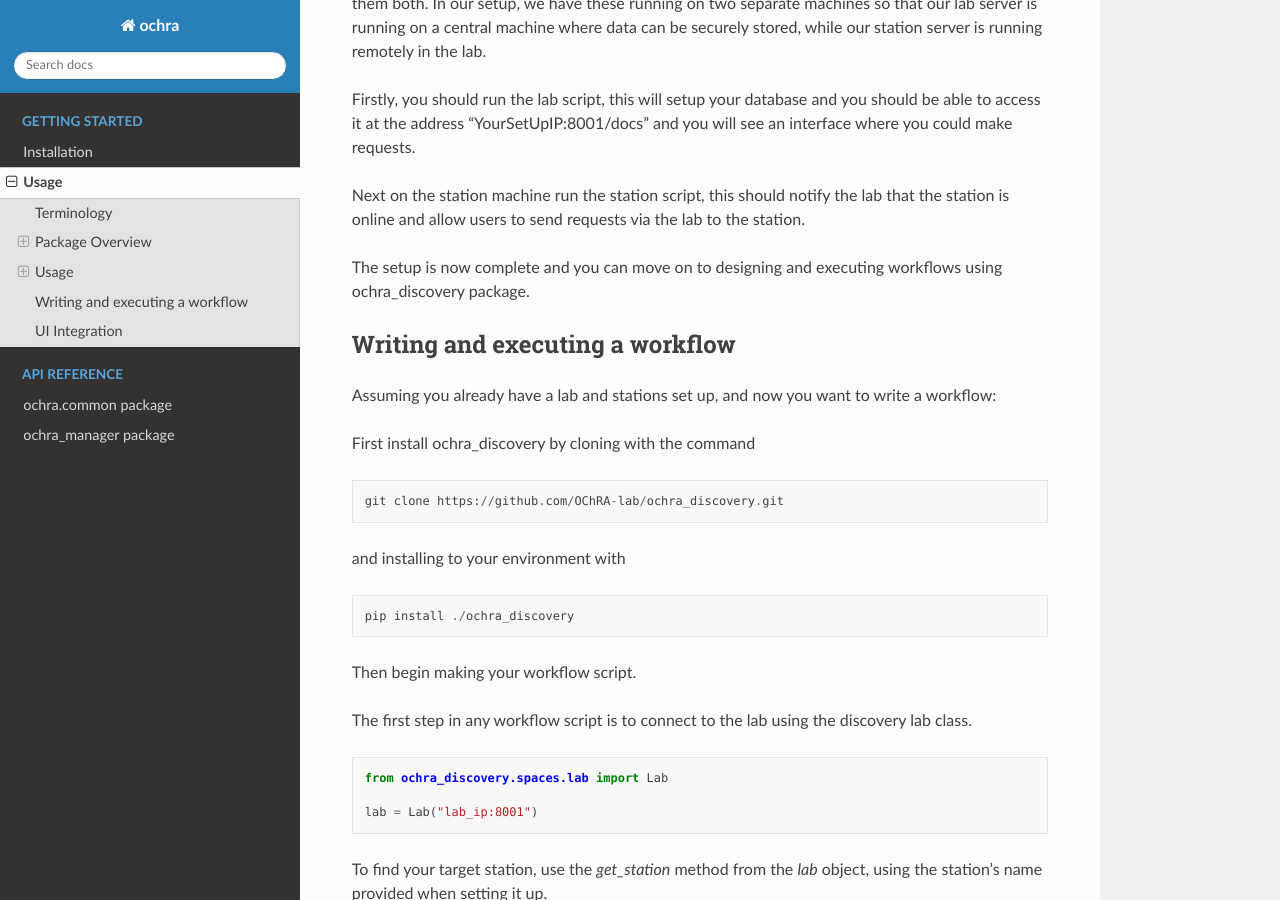
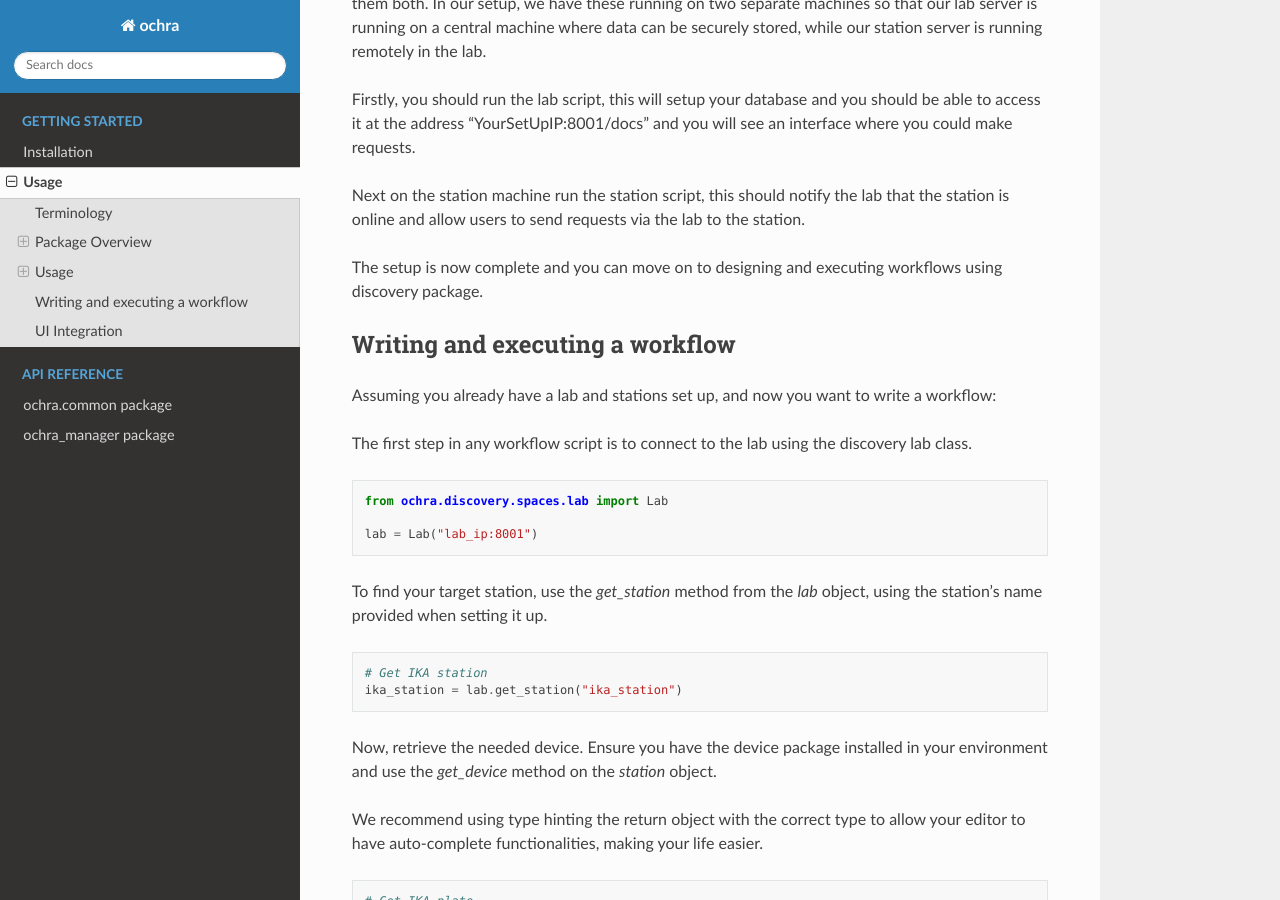
Before and after one commit to OChRA-lab/ochra, a Sphinx documentation site: the page built from docs/source/usage.rst, in a window 1280 px wide and 900 px high, scrolled down 6048 px. Built offline with Sphinx 7.4.7 and the Read the Docs theme 3.1.0, drawn with Linux system fonts in a browser that asks for light colours; some of the changed text lies outside the part shown.

Commit message:
changed old package name

```diff
--- a/docs/source/usage.rst
+++ b/docs/source/usage.rst
@@ -80,7 +80,7 @@
 
 This abstract class can be as comprehensive as you like but its ultimately just a data structure and template. For our example IKA plate, its abstract file::
 
-    from ochra_common.equipment.device import Device
+    from ochra.common.equipment.device import Device
     from pydantic import Field
 
     class IkaPlateAbstract(Device):
@@ -93,13 +93,13 @@
 
 This class represents an OChRA wrapper for the device's driver so its functionalities can be exposed in the framework.
 
-First, import and inherit from the `abstract` class defined as previously described and `RestProxyMixin` class from `ochra_common`.
+First, import and inherit from the `abstract` class defined as previously described and `RestProxyMixin` class from `ochra.common`.
 Define `__init__` method; the first call should always be the superclass init with the `name` field passed through.
 The module path will be `"YOUR_MODULE.device"` and collection `"devices"`.
 ::
 
     from .abstract import IkaPlateAbstract
-    from ochra_common.utils.mixins import RestProxyMixin
+    from ochra.common.utils.mixins import RestProxyMixin
 
     class IkaPlate(IkaPlateAbstract, RestProxyMixin):
 
@@ -138,7 +138,7 @@
 Device
 ##################
 
-This class provides an interface for the device so that any OChRA user can operate the device via the `ochra_discovery` package when developing a workflow.
+This class provides an interface for the device so that any OChRA user can operate the device via the `discovery` package when developing a workflow.
 
 Similar to the handler class, import and inherit from the `abstract` class but this time inherit from `RestProxyMixinReadOnly` instead.
 You are required to provide the `name` as part of the init method, as this will be used to find the corresponding device handler when executing issued commands.
@@ -146,7 +146,7 @@
 ::
 
     from .abstract import IkaPlateAbstract
-    from ochra_common.utils.mixins import RestProxyMixinReadOnly
+    from ochra.common.utils.mixins import RestProxyMixinReadOnly
 
     class IkaPlate(IkaPlateAbstract, RestProxyMixinReadOnly):
         def __init__(self, name):
@@ -237,30 +237,17 @@
 
 Next on the station machine run the station script, this should notify the lab that the station is online and allow users to send requests via the lab to the station.
 
-The setup is now complete and you can move on to designing and executing workflows using ochra_discovery package.
+The setup is now complete and you can move on to designing and executing workflows using discovery package.
 
 Writing and executing a workflow
 ---------------------------------------
 
 Assuming you already have a lab and stations set up, and now you want to write a workflow:
 
-First install ochra_discovery by cloning with the command
-::
-
-    git clone https://github.com/OChRA-lab/ochra_discovery.git
-
-and installing to your environment with
-::
-
-    pip install ./ochra_discovery
-
-
-Then begin making your workflow script.
-
 The first step in any workflow script is to connect to the lab using the discovery lab class.
 ::
 
-    from ochra_discovery.spaces.lab import Lab
+    from ochra.discovery.spaces.lab import Lab
 
     lab = Lab("lab_ip:8001")
 
```
Also changed, not shown: other parts of docs/source/usage.rst (+3 -3 lines).
